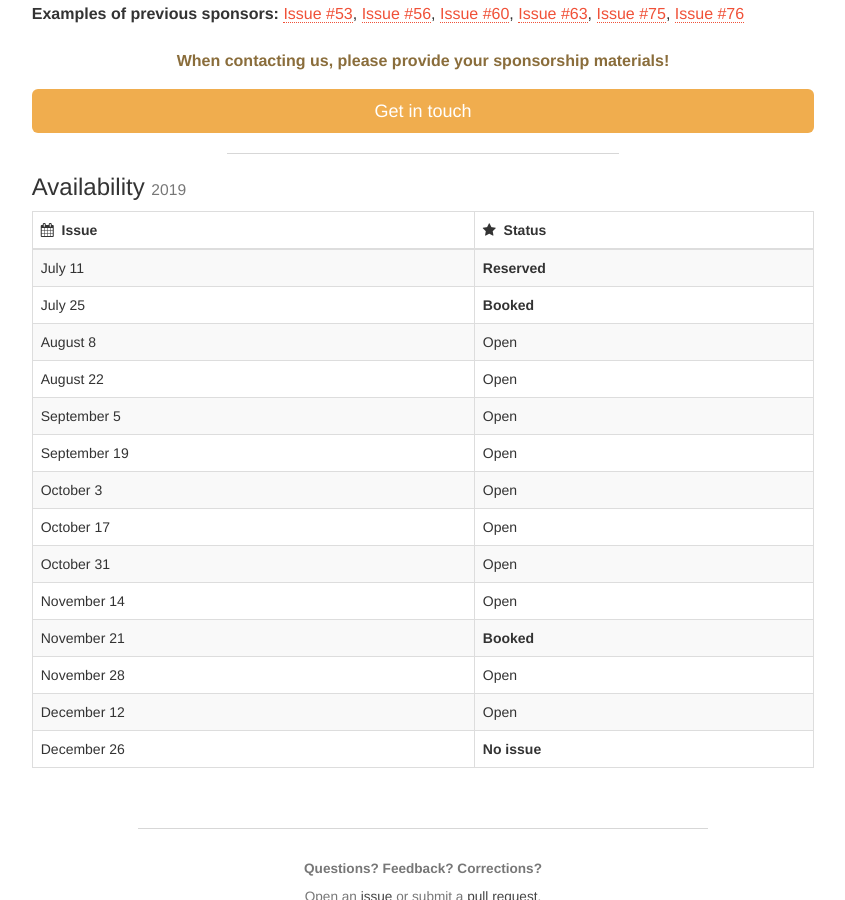
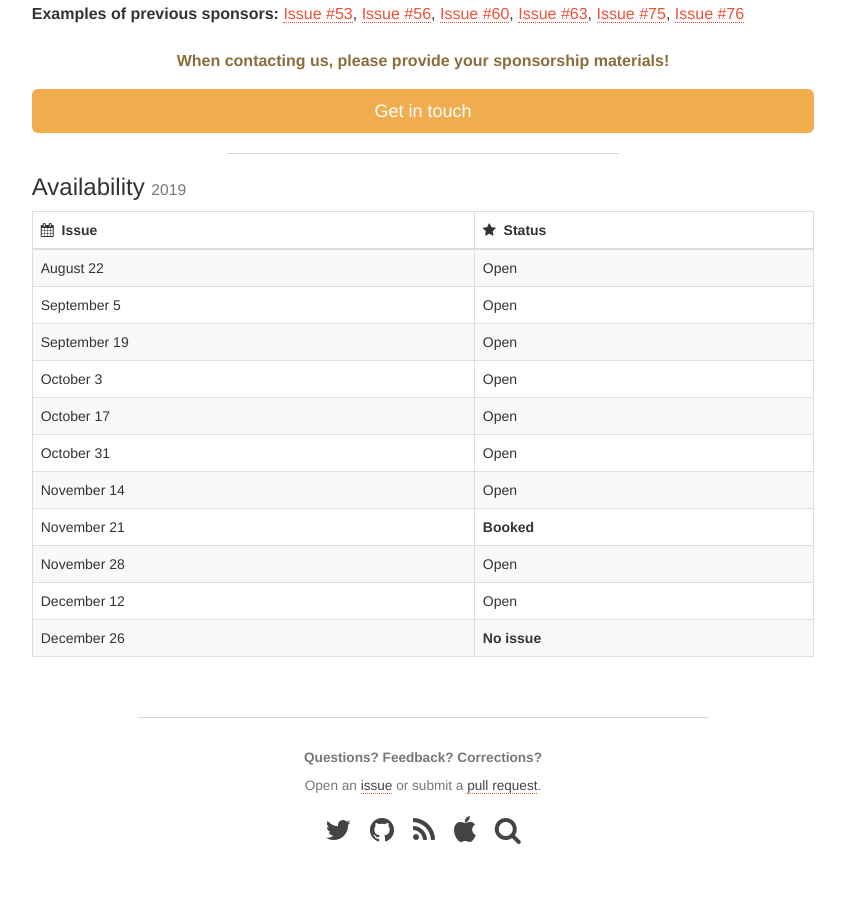
Before and after one commit to SwiftWeekly/swiftweekly.github.io, a Jekyll site: the page built from sponsorship.md, in a window 1280 px wide and 900 px high, scrolled down 1012 px. Shown: the whole window, without its empty margins (217-1062 px from the left). Built offline with Jekyll 4.4.1, drawn with Linux system fonts in a browser that asks for light colours; after the commit the page ends 1870 px from its top, so only the background shows below that.

Commit message:
Update sponsorship.md

```diff
--- a/sponsorship.md
+++ b/sponsorship.md
@@ -60,9 +60,6 @@ Sponsored Links should be relevant to the Swift programming community. To sponso
 <div class="table-responsive" markdown="1">
 | <i class="fa fa-calendar" aria-hidden="true"></i>&nbsp; Issue | <i class="fa fa-star" aria-hidden="true"></i>&nbsp; Status |
 |:-|:-|
-| July 11      | **Reserved** |
-| July 25      | **Booked** |
-| August 8     | Open |
 | August 22    | Open |
 | September 5  | Open |
 | September 19 | Open |
```
